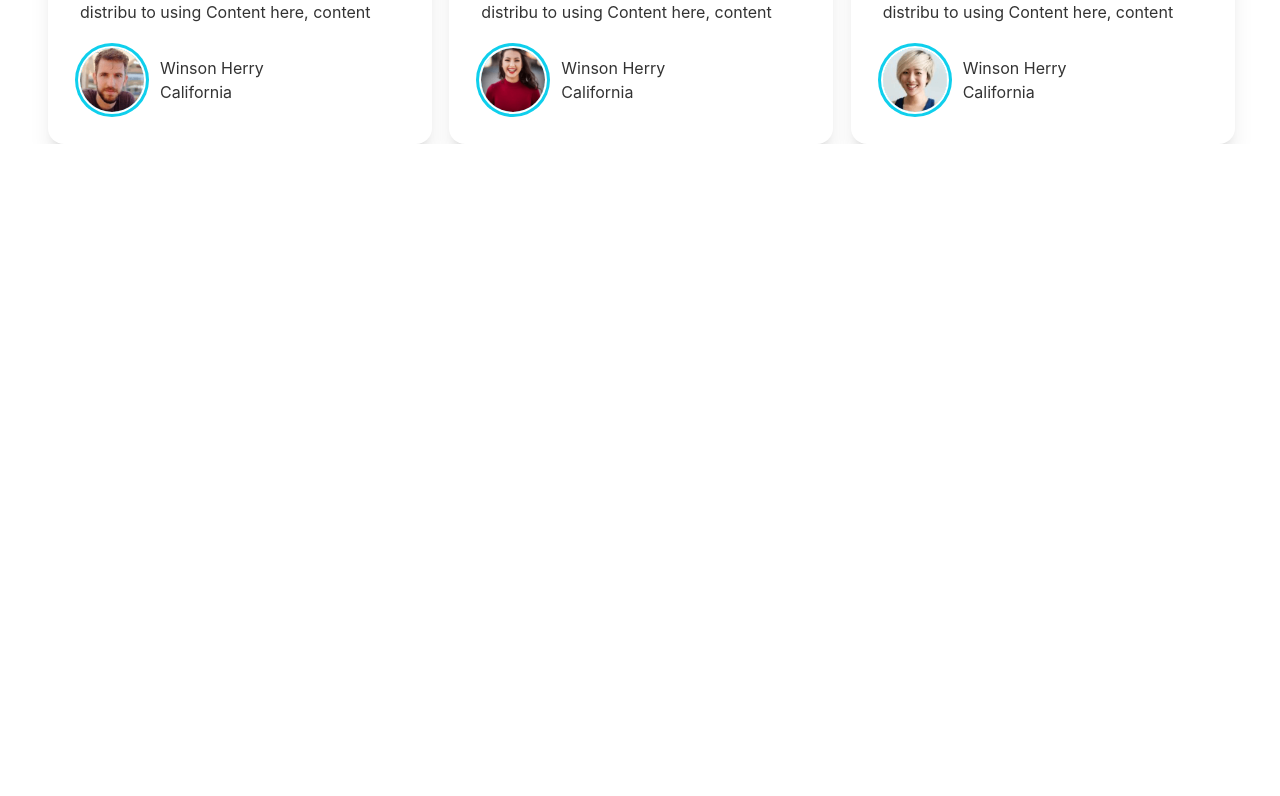
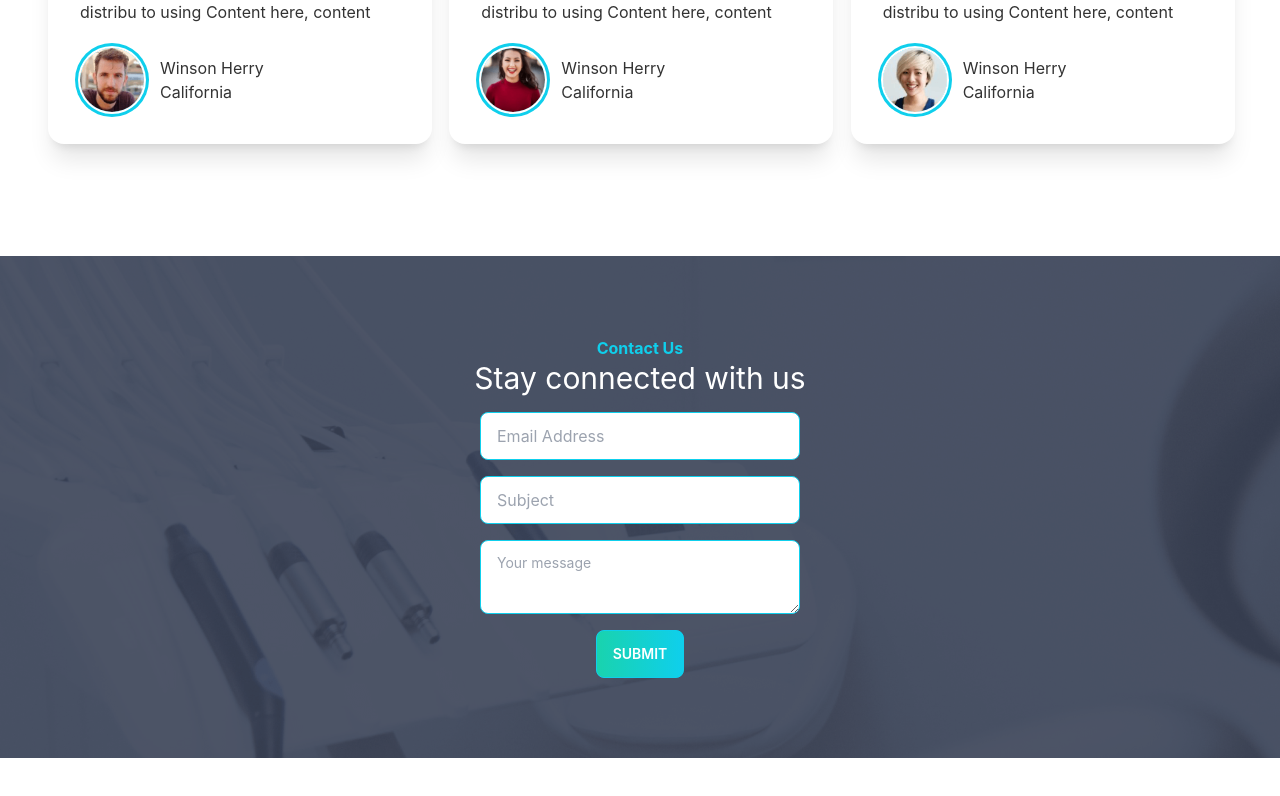
Before and after one commit to Faizul-Rien/doctors-portal-client, a React (Create React App) app: page / in a window 1280 px wide. Shown: the part 3448-4244 px from the top of the page. Before the commit the page ends 3592 px from the top, so only its background shows below. Built offline with nearby package versions, Linux system fonts and the light colour scheme.

Commit message:
add home appoinment form

```diff
--- a/src/Pages/Home/Home.js
+++ b/src/Pages/Home/Home.js
@@ -1,5 +1,6 @@
 import React from 'react';
 import Banner from './Banner';
+import HomeForm from './HomeForm';
 import Info from './Info';
 import MakeAppointment from './MakeAppointment';
 import Services from './Services';
@@ -13,6 +14,7 @@ const Home = () => {
             <Services></Services>
             <MakeAppointment></MakeAppointment>
             <Testimonials></Testimonials>
+            <HomeForm></HomeForm>
         </div>
     );
 };
--- /dev/null
+++ b/src/Pages/Home/HomeForm.js
@@ -0,0 +1,22 @@
+import React from 'react';
+import appointment from '../../assets/images/appointment.png';
+
+const HomeForm = () => {
+    return (
+        <div style={{
+            background: `url(${appointment})`
+        }}
+         className='my-28 text-center py-20'>
+            <h4 className='text-primary font-bold'>Contact Us</h4>
+            <h2 className='text-3xl text-white'>Stay connected with us</h2>
+           <div className='flex flex-col items-center'>
+           <input type="email" placeholder="Email Address" class="input input-bordered input-primary w-full max-w-xs my-4" />
+            <input type="text" placeholder="Subject" class="input input-bordered input-primary w-full max-w-xs" />
+            <textarea class="textarea textarea-primary w-full max-w-xs my-4" placeholder="Your message"></textarea>
+            <button class="btn btn-primary text-white bg-gradient-to-r from-secondary to-primary">Submit</button>
+           </div>
+        </div>
+    );
+};
+
+export default HomeForm;
```
